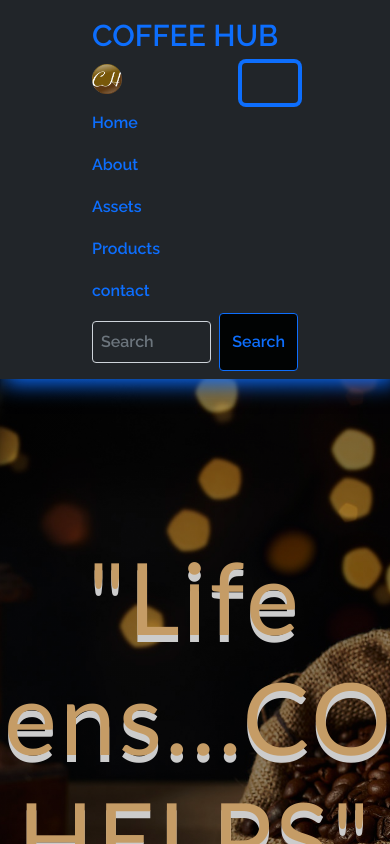
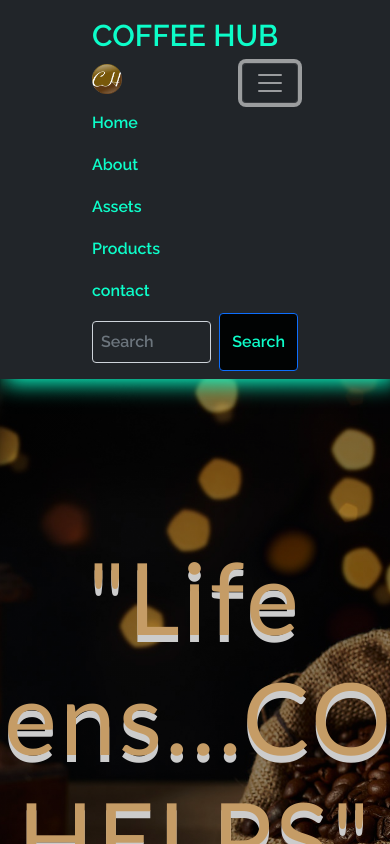
Before and after one commit to JOSEPHPB007/coffee, a plain HTML site: page index.html in a window 390 px wide. Both pictures are taken after a click on the button 270 px from the left and 83 px from the top of the page. Shown: the top 844 px of the page. Drawn offline with nearby package versions, Linux system fonts and the light colour scheme; a web font is replaced by a local one.

Commit message:
changed1

```diff
--- a/index.html
+++ b/index.html
@@ -18,9 +18,9 @@
 
 <body>
   <div>
-    <nav class="navbar navbar-expand-lg  bg-dark navbar  py-2" id="navbar">
+    <nav class="navbar navbar-expand-lg  bg-dark navbar-dark  py-2" id="navbar">
       <div class="container-fluid">
-        <a class="navbar-brand" href="#" style="color:   #0d6efd;">COFFEE HUB</a>
+        <a class="navbar-brand" href="#" style="color:    #0dfdc9 ;">COFFEE HUB</a>
         <ul class="navbar-nav me-auto mb-2 mb-lg-0">
           <img src="./coffimg/1653807314470.png" class="img-fluid" style="width: 30px; height: 30px;">
         </ul>
--- a/style.css
+++ b/style.css
@@ -12,7 +12,7 @@
     left: 0;
     z-index: 100;
     padding: .5rem 5rem;
-    box-shadow: 5px 5px 20px  #0d6efd !important;
+    box-shadow: 5px 5px 20px  #0dfdc9 !important;
 }
 .navbar .navbar-brand{
     font-size: 30px;
@@ -20,22 +20,22 @@
     /* color: rgb(214, 64, 64);  */
 }
 #navbarSupportedContent a{
-    color:  #0d6efd;
+    color:  #0dfdc9;
     border-bottom: 2px solid transparent;
 }
 #navbarSupportedContent a:hover{
-    border-bottom: 2px solid  #0d6efd !important;
+    border-bottom: 2px solid  #0dfdc9 !important;
 }
 .d-flex button{
-    color: #0d6efd !important;
+    color:  #0dfdc9 ;
 }
 .navbar-toggler{
-   color: #0d6efd !important ;
+   color: #0dfdc9 ;
    /* stroke: rgb(75, 245, 174) !important; */
 
 }
 .navbar-toggler-icon{
-    border-color: #0d6efd !important ;
+    border-color:  #0dfdc9 !important ;
 
 }
 section{
@@ -81,7 +81,7 @@ section{
     height: 45px;
 }
 .signin{
-    background-color: #0d6efd !important;
+    background-color:  #0dfdc9 !important;
     color: rgb(0, 0, 0) !important;
      box-shadow:2px 4px 5px rgba(0,0,0,0.4) ;
 }
@@ -92,7 +92,7 @@ section{
 }
 
 #about{
-    background: linear-gradient(to right,rgb(255, 255, 255),white,  #0d6efd)100%);
+    background: linear-gradient(to right,rgb(255, 255, 255),rgb(248, 246, 246),#0dfdc9) 100%) !important;
 
 }
 #about h4{
@@ -180,6 +180,6 @@ footer{
     background: rgba(0, 0, 0, 0.8);
     margin-top: -30px;
     text-align: center;
-    color: #0d6efd;
+    color:  #0dfdc9;
     padding: 3px;
 }
```
